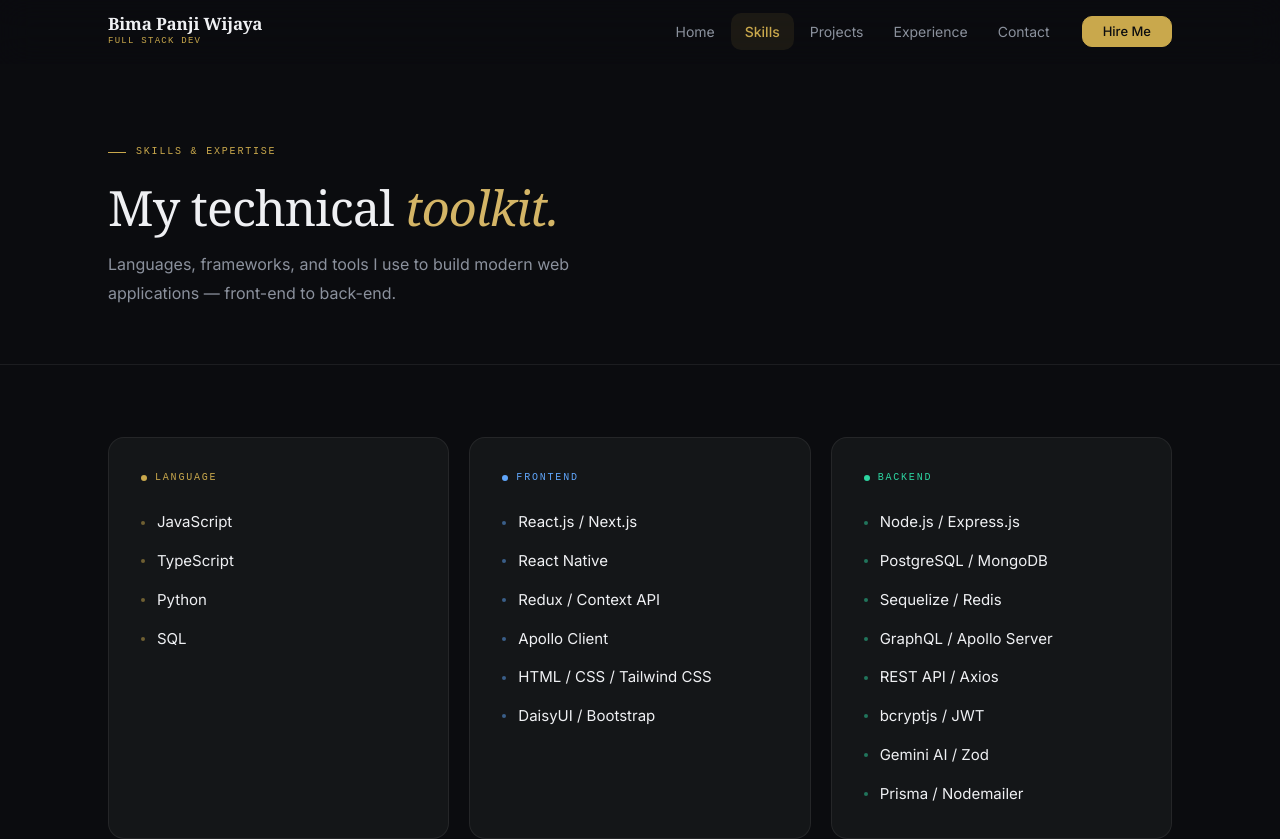
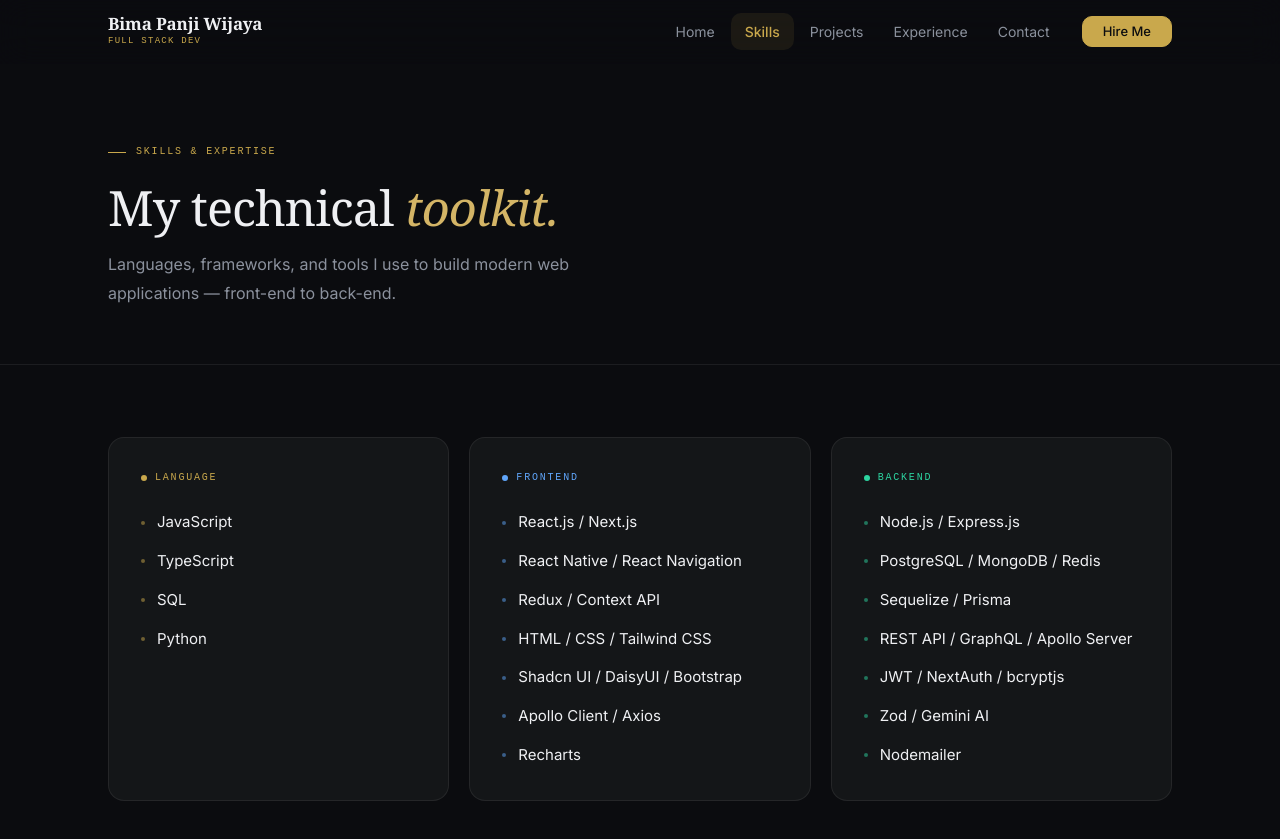
Before and after one commit to BimaPanjiWijaya/Profile, a Next.js app in the folder client/: page /skills in a window 1280 px wide. Shown: the top 839 px of the page. Built offline with nearby package versions, Linux system fonts and the light colour scheme.

Commit message:
update skill

```diff
--- a/client/app/skills/page.tsx
+++ b/client/app/skills/page.tsx
@@ -4,18 +4,19 @@ const categories = [
   {
     label: "Language",
     color: "var(--gold)",
-    skills: ["JavaScript", "TypeScript", "Python", "SQL"],
+    skills: ["JavaScript", "TypeScript", "SQL", "Python"],
   },
   {
     label: "Frontend",
     color: "var(--blue)",
     skills: [
       "React.js / Next.js",
-      "React Native",
+      "React Native / React Navigation",
       "Redux / Context API",
-      "Apollo Client",
       "HTML / CSS / Tailwind CSS",
-      "DaisyUI / Bootstrap",
+      "Shadcn UI / DaisyUI / Bootstrap",
+      "Apollo Client / Axios",
+      "Recharts",
     ],
   },
   {
@@ -23,13 +24,12 @@ const categories = [
     color: "var(--green)",
     skills: [
       "Node.js / Express.js",
-      "PostgreSQL / MongoDB",
-      "Sequelize / Redis",
-      "GraphQL / Apollo Server",
-      "REST API / Axios",
-      "bcryptjs / JWT",
-      "Gemini AI / Zod",
-      "Prisma / Nodemailer",
+      "PostgreSQL / MongoDB / Redis",
+      "Sequelize / Prisma",
+      "REST API / GraphQL / Apollo Server",
+      "JWT / NextAuth / bcryptjs",
+      "Zod / Gemini AI",
+      "Nodemailer",
     ],
   },
 ];
```
